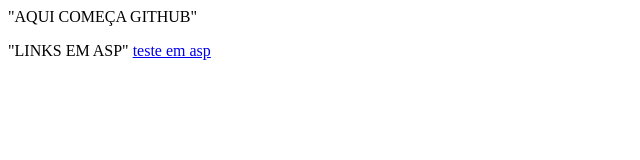
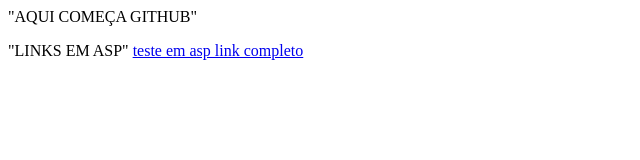
Before and after one commit to MAURIBARROS/projetos, a plain HTML site: page index.html in a window 1280 px wide. Shown: the whole page, without its empty margins (0-640 px from the left). Drawn offline with Linux system fonts and the light colour scheme.

Commit message:
Update index.html

```diff
--- a/index.html
+++ b/index.html
@@ -9,7 +9,7 @@
     "AQUI COMEÇA GITHUB"
     <p></p>
     "LINKS EM ASP"
-    <a href="index.asp">teste em asp</a>
+    <a href="https://mauribarros.github.io/projetos/index.asp">teste em asp link completo</a>
 
 </body>
 </html>
```
